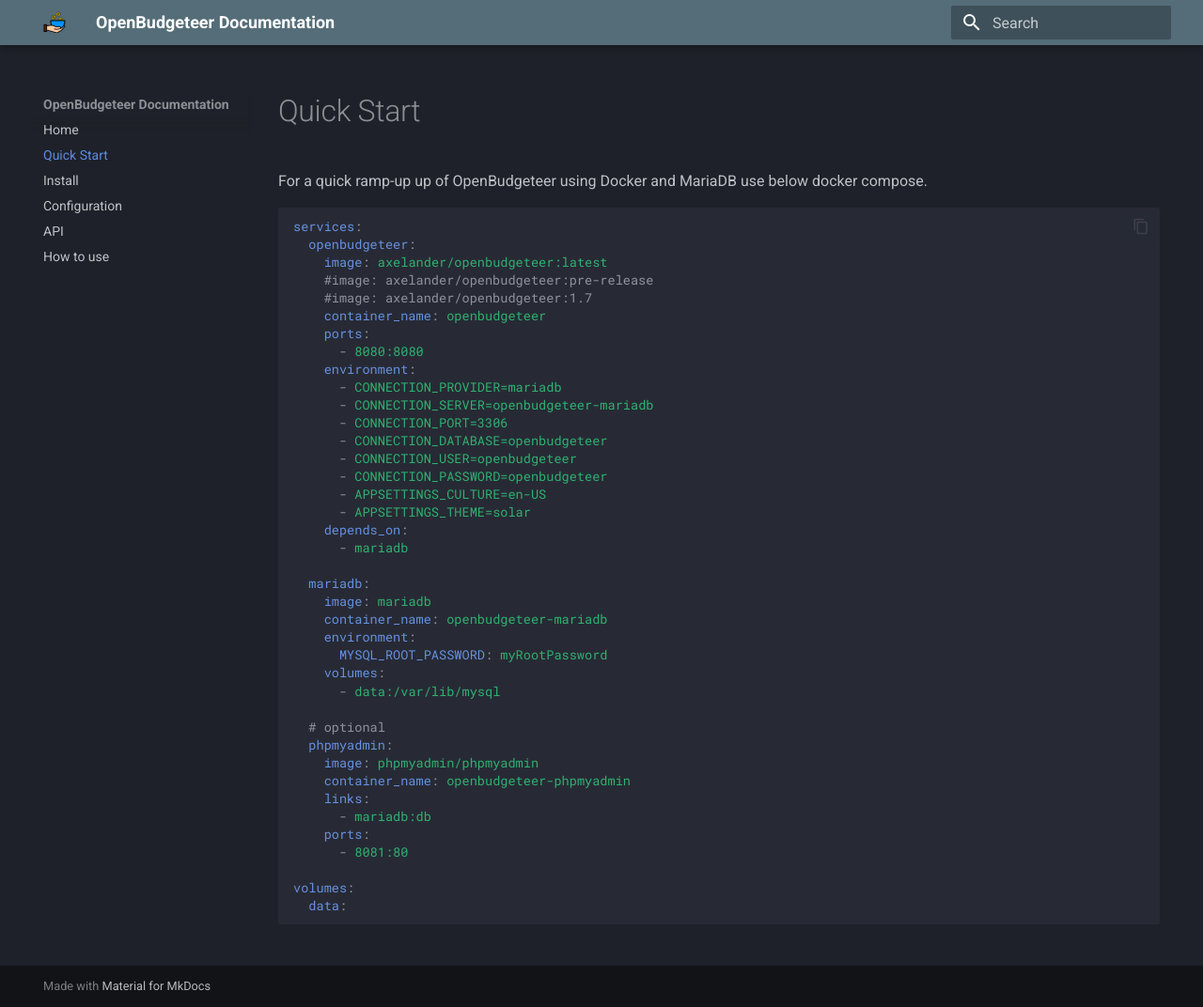
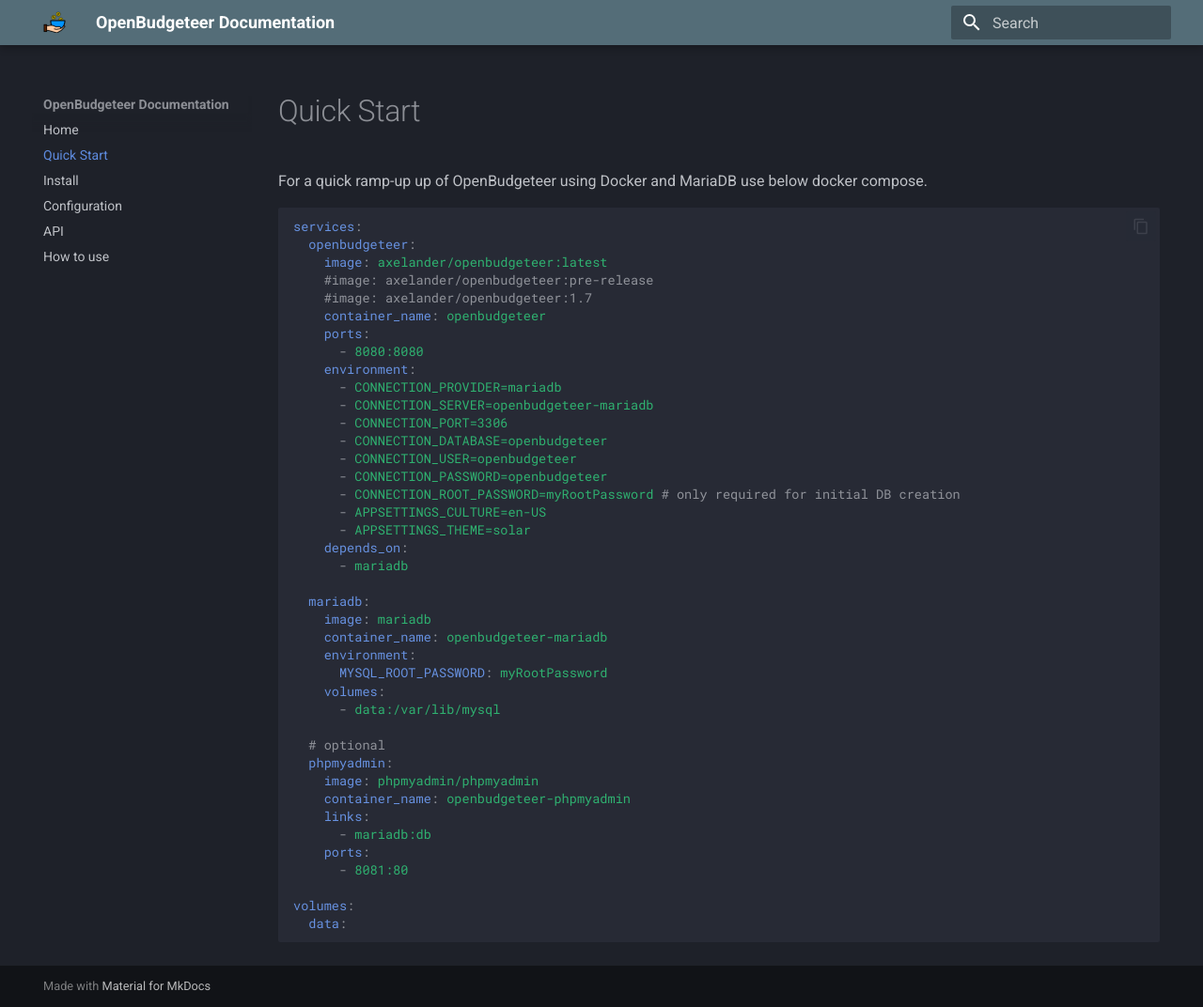
Before and after one commit to TheAxelander/theaxelander.github.io, an MkDocs documentation site: the page built from docs/quick-start.md, in a window 1280 px wide and 1072 px high. Shown: the whole window at 94% size. Built offline with MkDocs 1.6.1 and Material for MkDocs 9.7.7, drawn with Linux system fonts in a browser that asks for light colours; the version menu is left out.

Commit message:
Add CONNECTION_ROOT_PASSWORD param for Quick Start

```diff
--- a/docs/quick-start.md
+++ b/docs/quick-start.md
@@ -18,6 +18,7 @@
       - CONNECTION_DATABASE=openbudgeteer
       - CONNECTION_USER=openbudgeteer
       - CONNECTION_PASSWORD=openbudgeteer
+      - CONNECTION_ROOT_PASSWORD=myRootPassword # only required for initial DB creation
       - APPSETTINGS_CULTURE=en-US
       - APPSETTINGS_THEME=solar
     depends_on:
```
